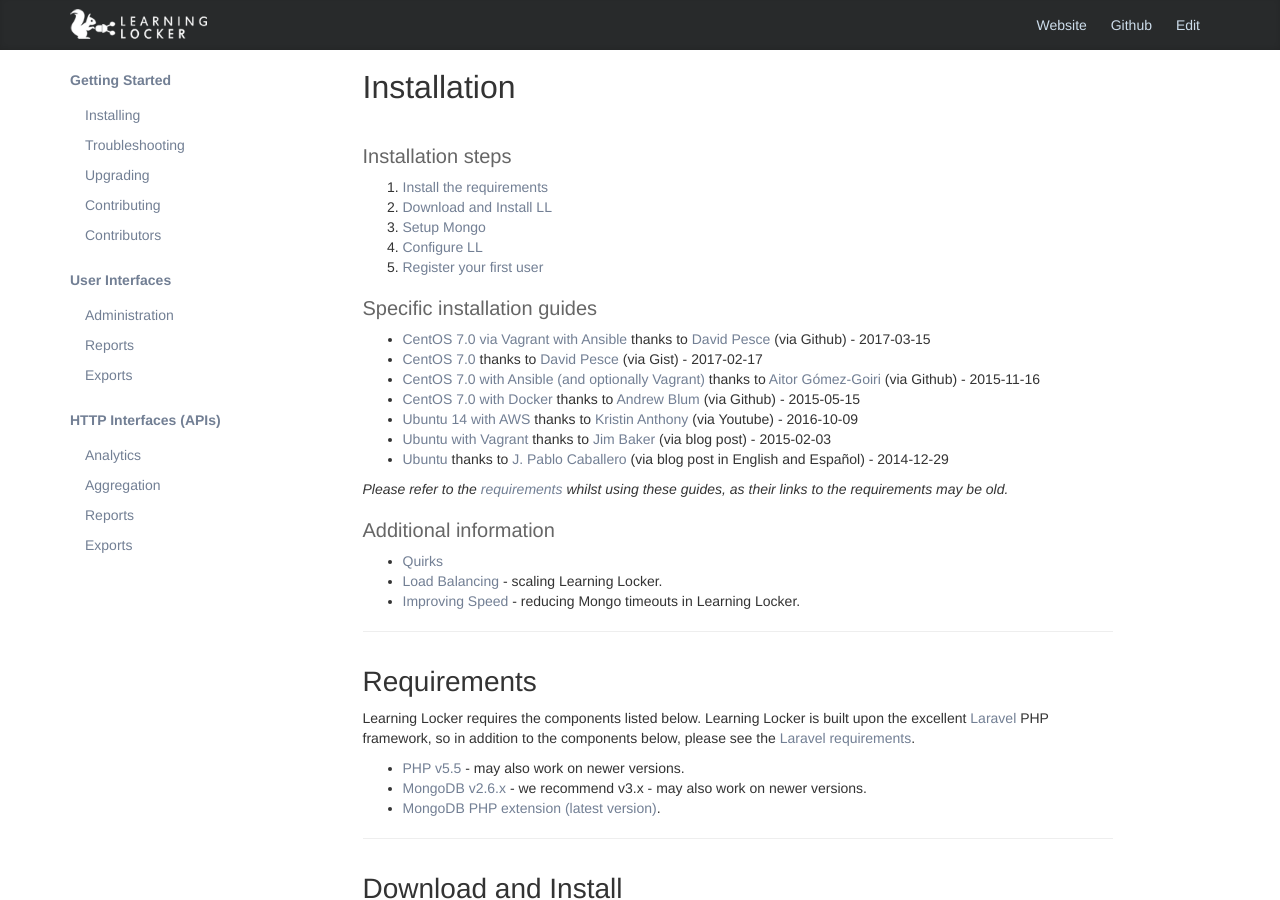
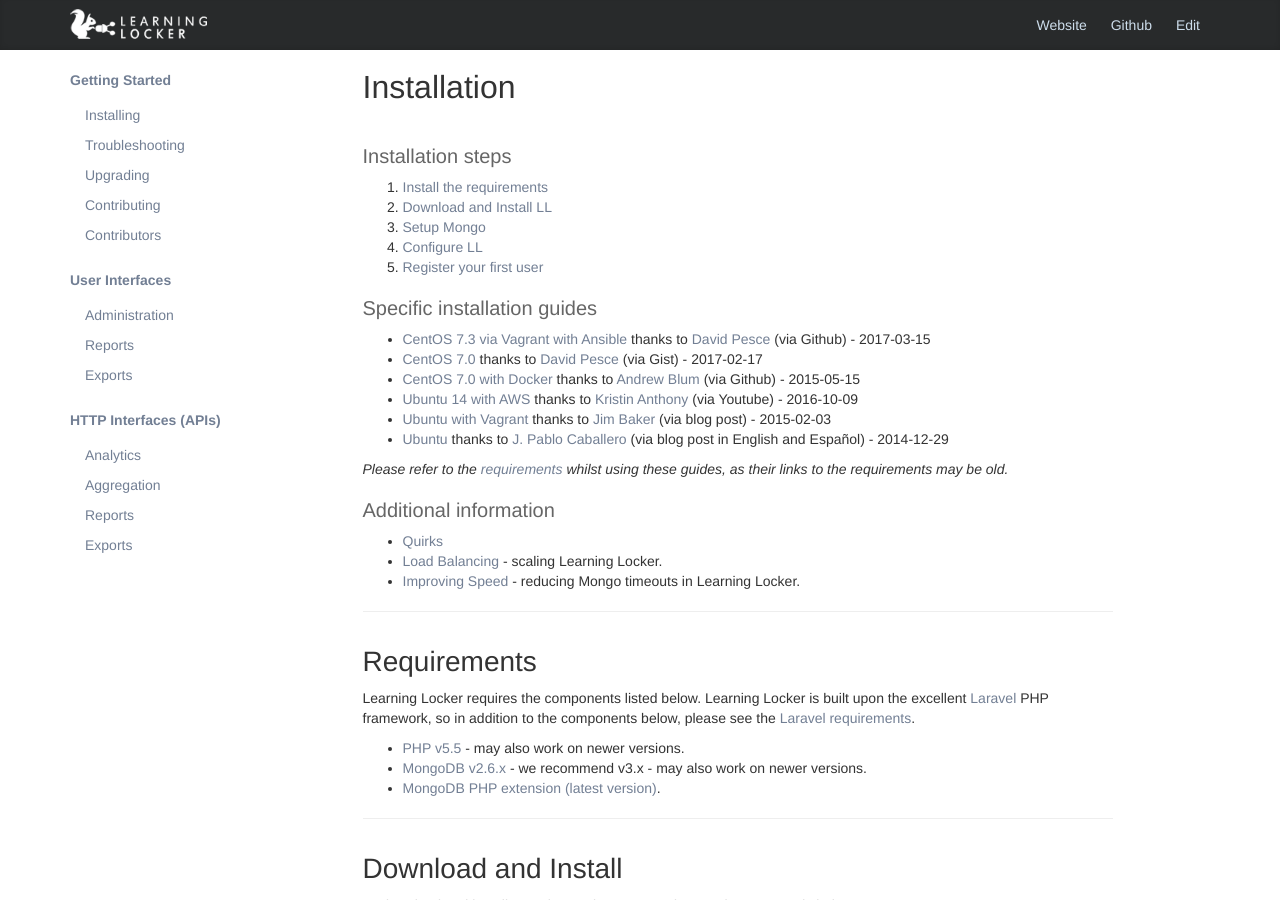
Before and after one commit to LearningLocker/docs, a Jekyll site: the page built from src/installation.md, in a window 1280 px wide and 900 px high. Built offline with Jekyll 4.4.1, drawn with Linux system fonts in a browser that asks for light colours; nearby versions of some CDN libraries; our own code applies the rules of GitHub Pages for plain Markdown files.

Commit message:
Slight tweak to CentOS version
Small change to CentOS version and removed an outdated installation guide that no longer works.

```diff
--- a/src/installation.md
+++ b/src/installation.md
@@ -13,9 +13,8 @@
 
 #### Specific installation guides
 
-- [CentOS 7.0 via Vagrant with Ansible](https://github.com/davidpesce/learninglocker-v1-dev-env) thanks to [David Pesce](https://github.com/davidpesce) (via Github) - 2017-03-15
+- [CentOS 7.3 via Vagrant with Ansible](https://github.com/davidpesce/learninglocker-v1-dev-env) thanks to [David Pesce](https://github.com/davidpesce) (via Github) - 2017-03-15
 - [CentOS 7.0](https://gist.github.com/davidpesce/7d6e1b81594ecbc72311) thanks to [David Pesce](https://github.com/davidpesce) (via Gist) - 2017-02-17
-- [CentOS 7.0 with Ansible (and optionally Vagrant)](https://github.com/gomezgoiri/learninglocker-centos7) thanks to [Aitor Gómez-Goiri](https://github.com/gomezgoiri) (via Github) - 2015-11-16
 - [CentOS 7.0 with Docker](https://github.com/LearningLocker/docs/issues/15) thanks to [Andrew Blum](https://github.com/ajblum) (via Github) - 2015-05-15
 - [Ubuntu 14 with AWS](https://www.youtube.com/watch?v=51Dci7B49xA) thanks to [Kristin Anthony](https://www.youtube.com/channel/UCMum_tZBqqp2DM110UqyFyw) (via Youtube) - 2016-10-09
 - [Ubuntu with Vagrant](http://www.jmblog.org/blog/2015/02/03/learning-locker-vagrant) thanks to [Jim Baker](http://www.jmblog.org) (via blog post) - 2015-02-03
```
